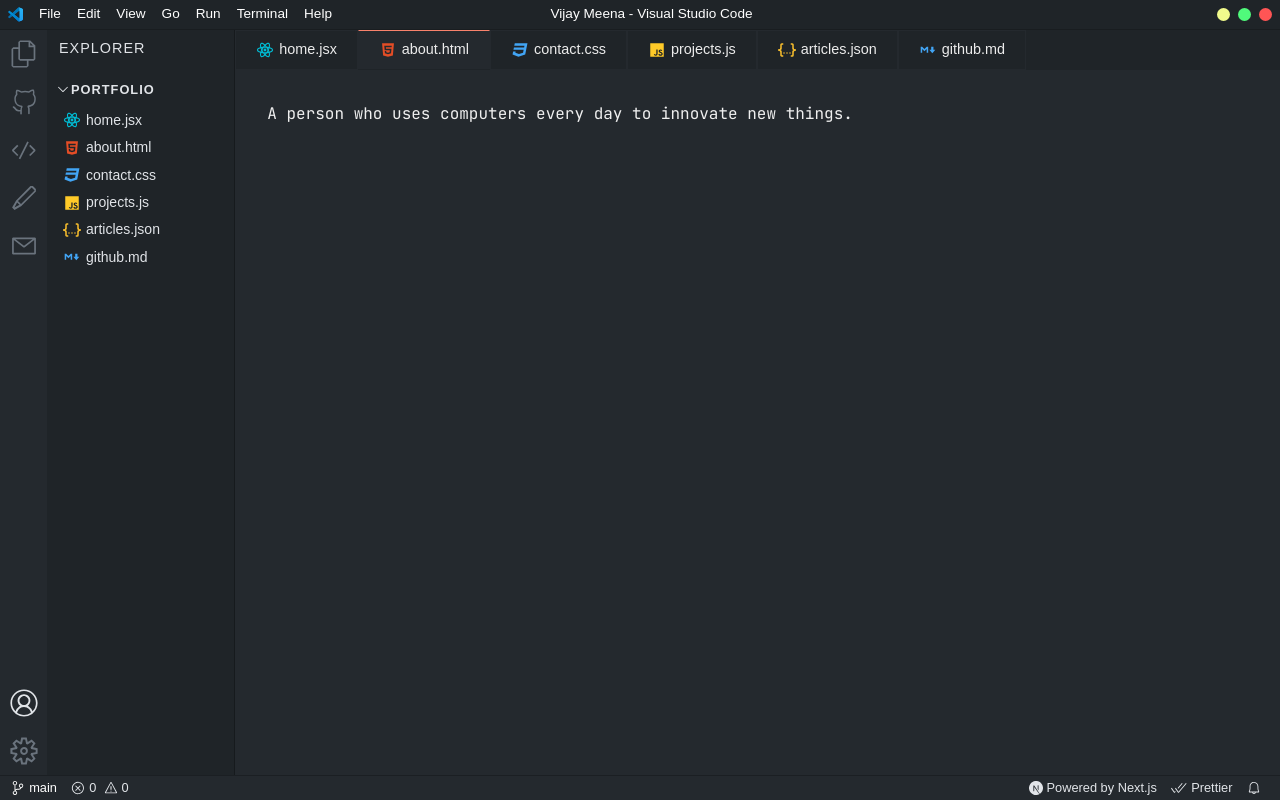
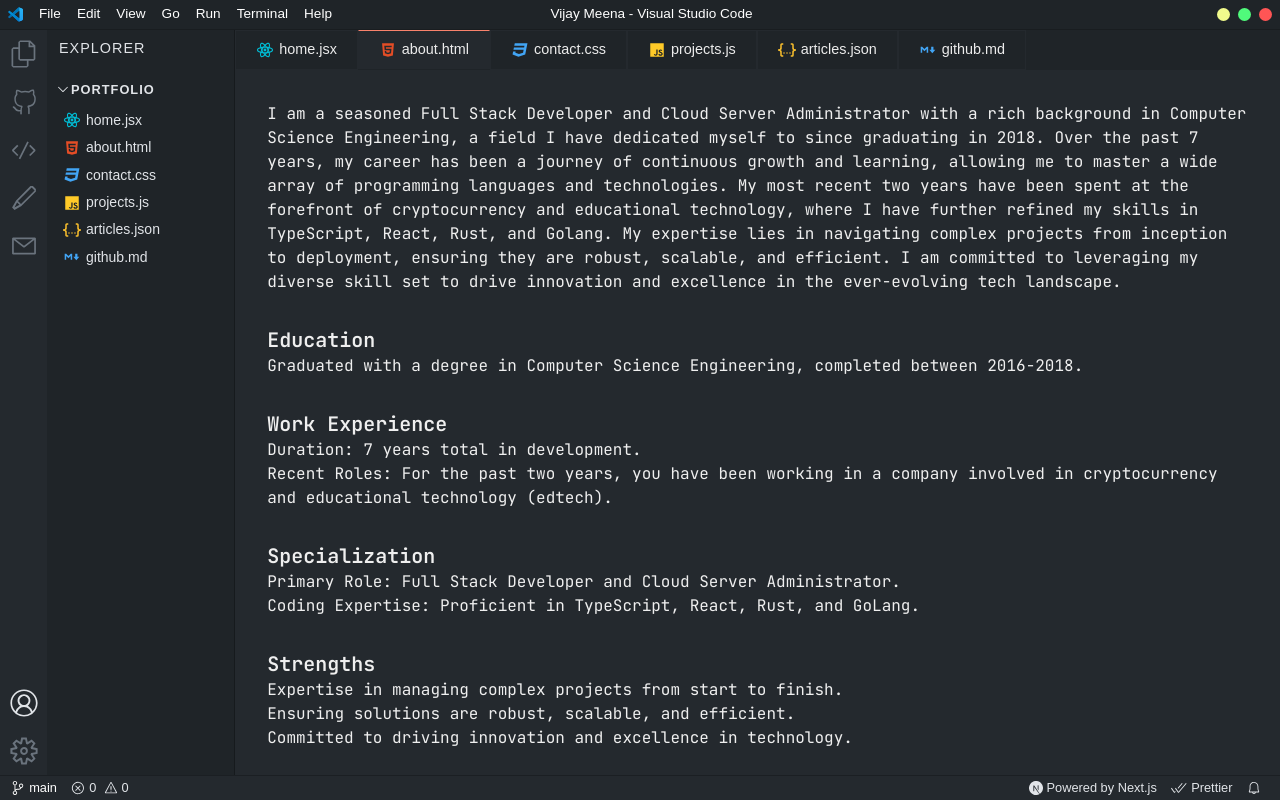
Before and after one commit to samarmeena/portfolio, a Next.js app: page /about in a window 1280 px wide. Built offline with nearby package versions, Linux system fonts and the light colour scheme.

Commit message:
refactor: about me

```diff
--- a/src/app/about/page.tsx
+++ b/src/app/about/page.tsx
@@ -1,8 +1,59 @@
 const AboutPage: React.FC = () => {
   return (
-    <>
-      <h3>A person who uses computers every day to innovate new things.</h3>
-    </>
+    <section className="space-y-8">
+      <h3>
+        I am a seasoned Full Stack Developer and Cloud Server Administrator with
+        a rich background in Computer Science Engineering, a field I have
+        dedicated myself to since graduating in 2018. Over the past 7 years, my
+        career has been a journey of continuous growth and learning, allowing me
+        to master a wide array of programming languages and technologies. My
+        most recent two years have been spent at the forefront of cryptocurrency
+        and educational technology, where I have further refined my skills in
+        TypeScript, React, Rust, and Golang. My expertise lies in navigating
+        complex projects from inception to deployment, ensuring they are robust,
+        scalable, and efficient. I am committed to leveraging my diverse skill
+        set to drive innovation and excellence in the ever-evolving tech
+        landscape.
+      </h3>
+      <section>
+        <h1 className="text-xl font-bold">Education</h1>
+        <p>
+          Graduated with a degree in Computer Science Engineering, completed
+          between 2016-2018.
+        </p>
+      </section>
+      <section>
+        <h1 className="text-xl font-bold">Work Experience</h1>
+        <ul>
+          <li>Duration: 7 years total in development.</li>
+          <li>
+            Recent Roles: For the past two years, you have been working in a
+            company involved in cryptocurrency and educational technology
+            (edtech).
+          </li>
+        </ul>
+      </section>
+      <section>
+        <h1 className="text-xl font-bold">Specialization</h1>
+        <ul>
+          <li>
+            Primary Role: Full Stack Developer and Cloud Server Administrator.
+          </li>
+          <li>
+            Coding Expertise: Proficient in TypeScript, React, Rust, and GoLang.
+          </li>
+        </ul>
+      </section>
+      <section>
+        <h1 className="text-xl font-bold">Strengths</h1>
+        <ul>
+          <li>Expertise in managing complex projects from start to finish.</li>
+          <li>Ensuring solutions are robust, scalable, and efficient.</li>
+          <li>Committed to driving innovation and excellence in technology.</li>
+        </ul>
+      </section>
+      <h3>Thank you!</h3>
+    </section>
   );
 };
 
```
